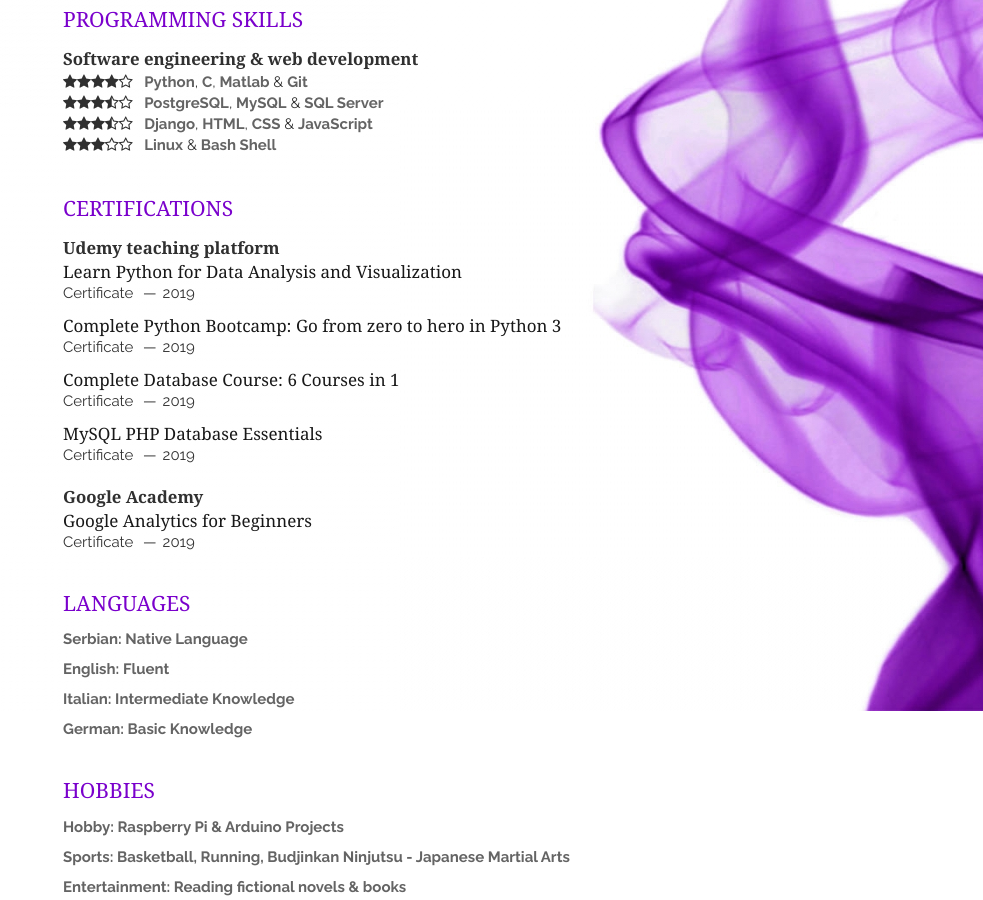
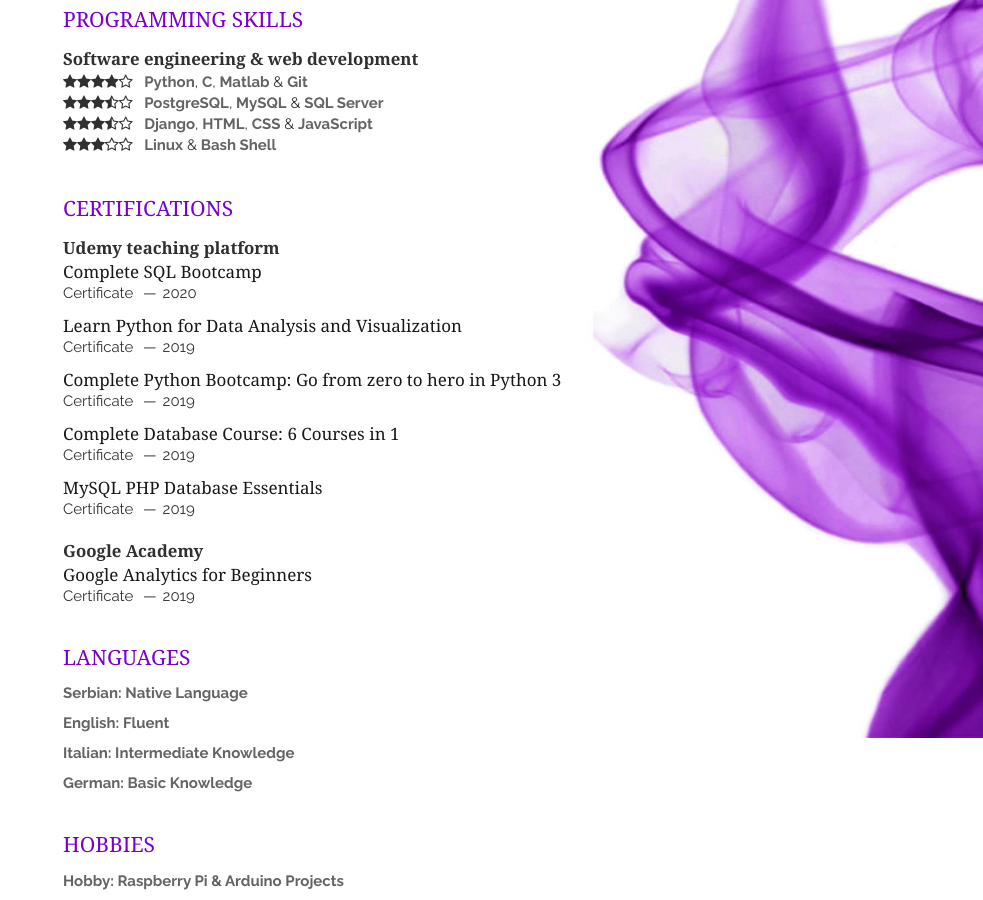
Before and after one commit to MouseOnTheKeys/cv, a Jekyll site: the page built from index.html, in a window 1280 px wide and 900 px high, scrolled down 599 px. Shown: the whole window, without its empty margins (297-1280 px from the left). Built offline with Jekyll 4.4.1, drawn with Linux system fonts in a browser that asks for light colours; nearby versions of some CDN libraries; the list of posts is cut into pages by our own code.

Commit message:
Update initiatives.html
SQL Bootcamp update 02.26.2020

```diff
--- a/_includes/initiatives.html
+++ b/_includes/initiatives.html
@@ -4,6 +4,13 @@
         <header>
             <h1>Udemy teaching platform</h1>
             <ul>
+                <li>
+                    <h5>Complete SQL Bootcamp</h5>
+                    <span>
+                        <address><a href=https://www.udemy.com/certificate/UC-e36968b4-adc2-4630-aab7-08a8ddef8067//>Certificate </a> </address>
+                                <time>2020</time>
+                    </span>
+                </li>
                 <li>
                     <h5>Learn Python for Data Analysis and Visualization</h5>
                     <span>
```
